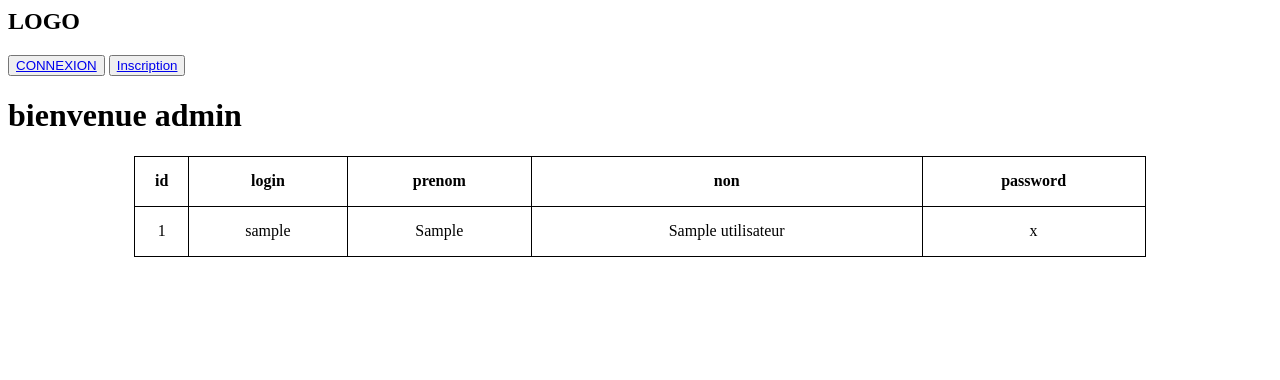
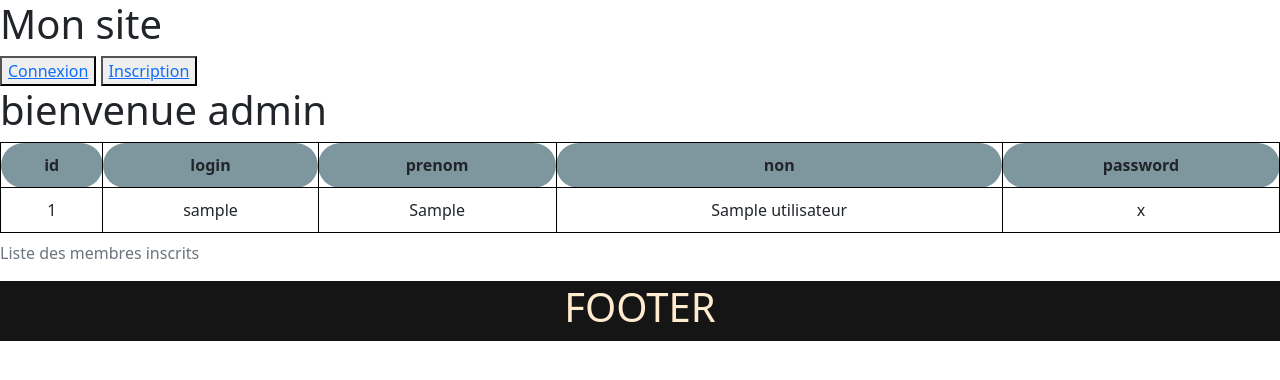
Before and after one commit to ahmed-magassouba/module-connexion, a PHP site: page /admin.php in a window 1280 px wide. Shown: the top 380 px of the page. Run offline with PHP 8.4, Linux system fonts and the light colour scheme; tables that the repository leaves empty or names only in its code hold one stand-in row (values such as "Sample post").

Commit message:
mis en page

```diff
--- a/admin.php
+++ b/admin.php
@@ -1,33 +1,11 @@
+
 <?php
-include_once "includes/header.php";
+$title ="page d'admin";
+require 'includes/header.php';
 ?>
-<!DOCTYPE html>
-<html lang="en">
 
-<head>
-    <meta charset="UTF-8">
-    <meta http-equiv="X-UA-Compatible" content="IE=edge">
-    <meta name="viewport" content="width=device-width, initial-scale=1.0">
-    <title>Document</title>
-    <style>
-        table {
-            margin: auto;
-            width: 80%;
-            border-collapse: collapse;
-            border: 1px solid black;
-            text-align: center;
-        }
+    <h1>bienvenue admin</h1>
 
-        th,
-        td {
-            border: 1px solid black;
-            height: 50px;
-        }
-    </style>
-</head>
-
-<body>
-    <h1>bienvenue admin</h1>
     <?php
 
 
@@ -43,7 +21,9 @@
 
     // var_dump($etudiants);
 
-    echo "<table><thead>
+    echo "<table>
+    <caption>Liste des membres inscrits</caption>
+    <thead>
     <th>id</th>
     <th>login</th>
     <th>prenom</th>
@@ -65,11 +45,5 @@
 
 </table>";
 
-
-
-
     ?>
-
-</body>
-
-</html>
+<?php require 'includes/footer.php';?>
--- /dev/null
+++ b/css/style.css
@@ -0,0 +1,40 @@
+
+
+
+
+
+
+
+table {
+  margin: auto;
+  width: 100%;
+  border-collapse: collapse;
+  border: 1px solid black;
+  text-align: center;
+
+}
+
+th,
+td {
+  border: 1px solid black;
+  padding: 10px;
+  border-radius: 30px;
+  white-space:nowrap;
+}
+
+tr:nth-child(even) {
+    background-color: rgb(189, 189, 189);
+}
+
+th{
+    background-color: rgb(126, 151, 158);
+}
+
+footer {
+  display: flex;
+  justify-content: center;
+  align-items: center;
+  background-color: rgb(22, 21, 21);
+  height: 60px;
+  color: blanchedalmond;
+}
--- /dev/null
+++ b/includes/footer.php
@@ -0,0 +1,16 @@
+</section>
+<aside>
+    <h1></h1>
+</aside>
+
+</main>
+
+<footer>
+    <div>
+        <h1>FOOTER</h1>
+    </div>
+</footer>
+<script src="https://cdn.jsdelivr.net/npm/bootstrap@5.1.3/dist/js/bootstrap.bundle.min.js" integrity="sha384-ka7Sk0Gln4gmtz2MlQnikT1wXgYsOg+OMhuP+IlRH9sENBO0LRn5q+8nbTov4+1p" crossorigin="anonymous"></script>
+</body>
+
+</html>
--- a/includes/header.php
+++ b/includes/header.php
@@ -2,19 +2,40 @@
 require_once 'mes_fonctions/authentification.php';
 ?>
 
+<!DOCTYPE html>
+<html lang="en">
+
+<head>
+    <meta charset="UTF-8">
+    <meta http-equiv="X-UA-Compatible" content="IE=edge">
+    <meta name="viewport" content="width=device-width, initial-scale=1.0">
+    <title><?php if (isset($title)) {
+                echo $title;
+            } else {
+                echo "Mon site";
+            }  ?>
+    </title>
+    <link href="https://cdn.jsdelivr.net/npm/bootstrap@5.1.3/dist/css/bootstrap.min.css" rel="stylesheet" integrity="sha384-1BmE4kWBq78iYhFldvKuhfTAU6auU8tT94WrHftjDbrCEXSU1oBoqyl2QvZ6jIW3" crossorigin="anonymous">
+    <link rel="stylesheet" href="css/style.css">
+</head>
+
+<body>
     <header>
-         <section>
+
         <div>
-                 <h1>LOGO</h1>
+            <h1>Mon site</h1>
         </div>
         <div>
-                 <?php  if (!est_connecte()): ?>
-                 <button><a href="connexion.php">CONNEXION</a></button>
+            <?php if (!est_connecte()) : ?>
+                <button><a href="connexion.php">Connexion</a></button>
                 <button><a href="inscription.php">Inscription</a> </button>
-                 <?php  else: ?>
+            <?php else : ?>
                 <button><a href="deconnexion.php">Deconnexion</a> </button>
-                 <?php  endif; ?>
+            <?php endif; ?>
         </div>
-         </section>
+
 
     </header>
+    <main>
+    <aside></aside>
+    <section>
```
Also changed, not shown: connexion.php (+4 -27 lines), index.php (+7 -46 lines), inscription.php (+3 -26 lines), profil.php (+7 -15 lines). Lines whose indentation alone changed are shown as unchanged.
